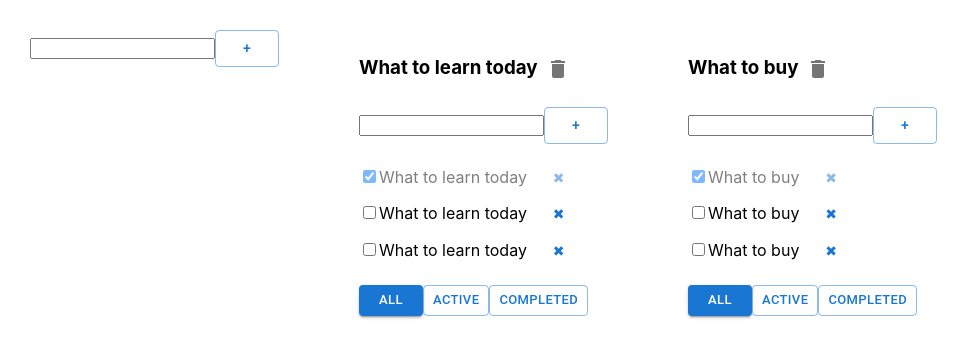
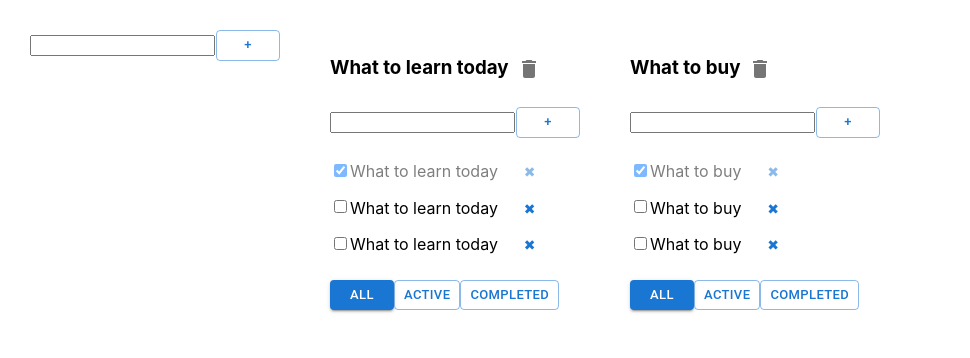
Before and after one commit to kravchanton/todov2, a React (Create React App) app: page / in a window 1280 px wide. Shown: the top 358 px of the page, without its empty margins (0-970 px from the left). Built offline with nearby package versions, Linux system fonts and the light colour scheme.

Commit message:
fix style button

```diff
--- a/src/AddItemForm.tsx
+++ b/src/AddItemForm.tsx
@@ -40,8 +40,7 @@ export const AddItemForm = (props: addItemFormType) => {
                    onKeyDown={onKeyDownAddTask}
                    className={error ? 'error' : ''}
             />
-            <Button variant="outlined" onClick={addItem}>+</Button>
-            <Button style={{maxWidth: '30px', maxHeight: '30px', minWidth: '30px', minHeight: '30px'}}/>
+            <Button variant="outlined" size="small" sx={{ml: "1px"}} onClick={addItem}>+</Button>
 
             {error && <div className={'error-message'}>{error}</div>}
         </div>
--- a/src/TodoList.tsx
+++ b/src/TodoList.tsx
@@ -38,7 +38,7 @@ export const TodoList = (props: TodoListPropsType) => {
     return (
         <div>
             <h3><EditableSpan title={props.title} changeTitle={changeTodoListTitle}/>
-                <IconButton aria-label="delete" onClick={() => props.removeTodoList(props.id)}>
+                <IconButton aria-label="delete"  onClick={() => props.removeTodoList(props.id)}>
                     <DeleteIcon/>
                 </IconButton>
             </h3>
```
